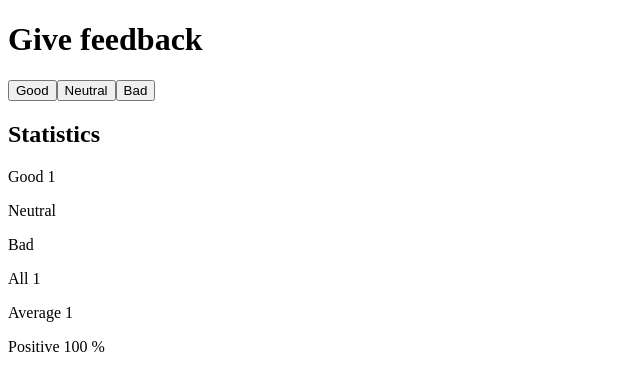
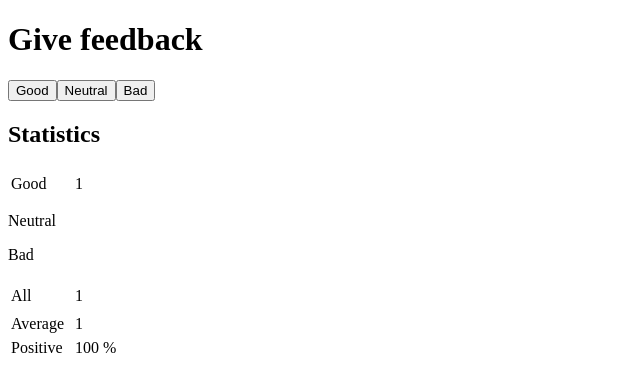
Before and after one commit to ToYzY9/part1, a React (Create React App) app: page / in a window 1280 px wide. Both pictures are taken after a click on the button "Good". Shown: the top 392 px of the page, without its empty margins (0-640 px from the left). Built offline with nearby package versions, Linux system fonts and the light colour scheme.

Commit message:
Affichage des statistiques dans un tableau HTML

```diff
--- a/src/StatisticLine.js
+++ b/src/StatisticLine.js
@@ -2,15 +2,36 @@ const StatisticLine = ({ text, count }) => {
     if (count === 0) return <p>{text}</p>;
     if (text === "Positive") {
         return (
-            <p>
-                {text} {count} %
-            </p>
+            <div>
+                <table>
+                    <thead></thead>
+                    <tbody>
+                        <tr>
+                            <td style={{ width: "60px" }}>{text}</td>
+                            <td>{count} %</td>
+                        </tr>
+                    </tbody>
+                </table>
+            </div>
         );
     }
     return (
-        <p>
-            {text} {count}
-        </p>
+        <div>
+            <table>
+                <thead>
+                    <tr>
+                        <th> </th>
+                        <th> </th>
+                    </tr>
+                </thead>
+                <tbody>
+                    <tr>
+                        <td style={{ width: "60px" }}>{text}</td>
+                        <td>{count}</td>
+                    </tr>
+                </tbody>
+            </table>
+        </div>
     );
 };
 
```
